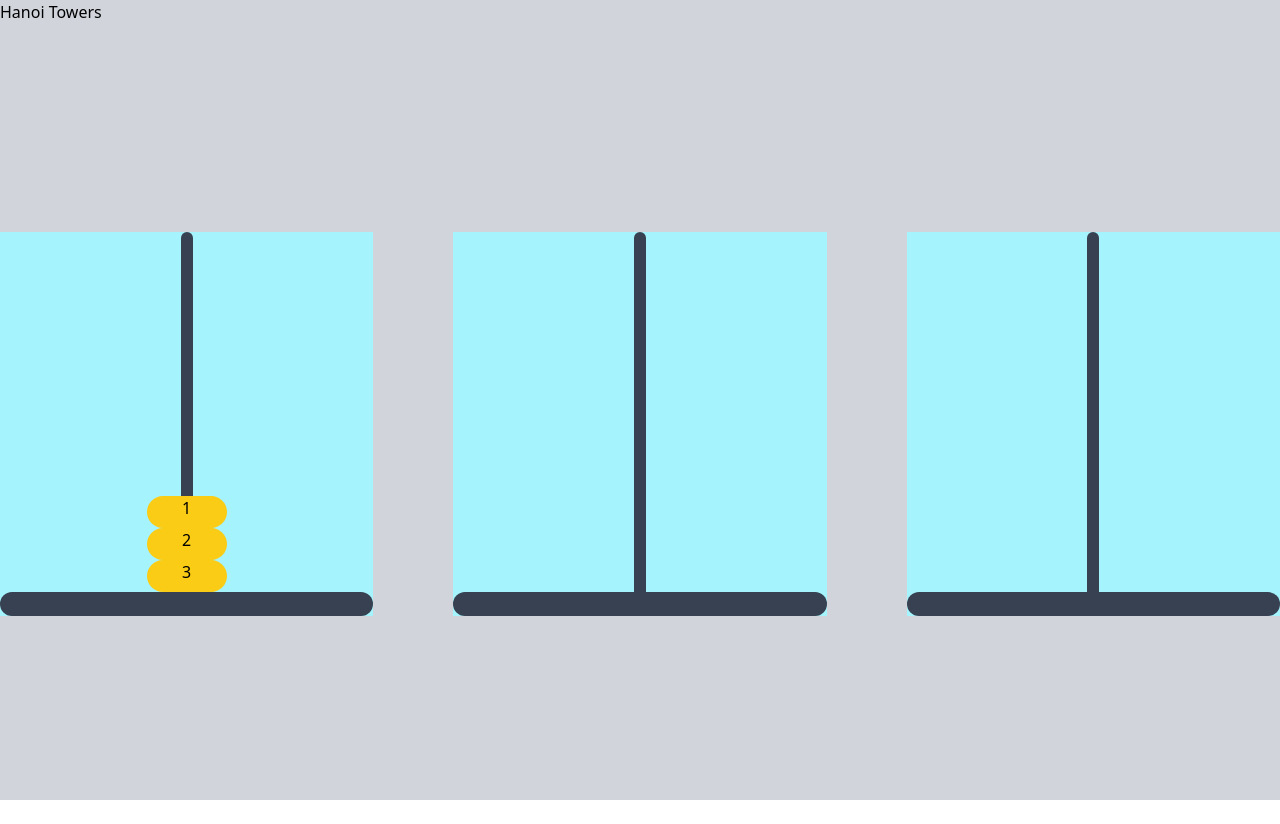
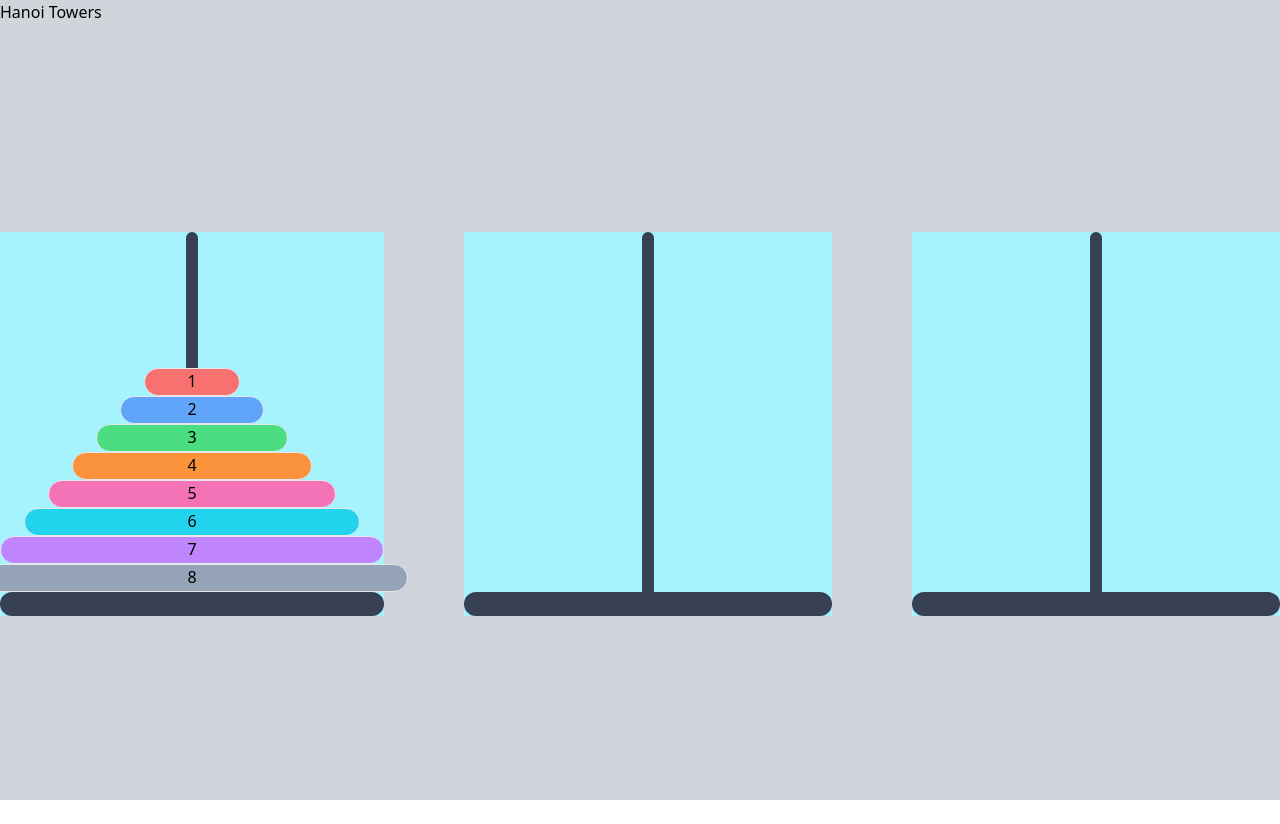
Before and after one commit to fred-lab/hanoi-tower, a React (Vite) app: page / in a window 1280 px wide. Built offline with nearby package versions, Linux system fonts and the light colour scheme.

Commit message:
Add some style

```diff
--- a/src/components/Desk.tsx
+++ b/src/components/Desk.tsx
@@ -7,7 +7,7 @@ const Desk = ({ towers = 3 }) => {
   const { board } = useBoard();
 
   return (
-    <section className='h-full w-full flex justify-center items-center gap-20'>
+    <section className='h-full w-full flex justify-around items-center gap-20'>
       {board.map((_, index: number) => (
         <Tower position={index} key={index} />
       ))}
--- a/src/components/Disc.tsx
+++ b/src/components/Disc.tsx
@@ -6,6 +6,17 @@ export interface IDisc {
 }
 
 const Disc = ({ value, position, isSelectable }: IDisc) => {
+  const colors = [
+    "bg-red-400",
+    "bg-blue-400",
+    "bg-green-400",
+    "bg-orange-400",
+    "bg-pink-400",
+    "bg-cyan-400",
+    "bg-purple-400",
+    "bg-slate-400",
+  ];
+
   const onDragStart = (e: DragEvent<HTMLDivElement>) => {
     // Pass the current tower and the value to the Drag Event
     e.dataTransfer?.setData("value", value.toString());
@@ -16,7 +27,11 @@ const Disc = ({ value, position, isSelectable }: IDisc) => {
     <div
       draggable={isSelectable}
       onDragStart={onDragStart}
-      className={`h-8 w-20 bg-yellow-400 rounded-3xl flex justify-center align-middle z-10 ${
+      style={{
+        width: `${(value + 1) * 3}rem`,
+        pointerEvents: isSelectable ? "auto" : "none",
+      }}
+      className={`h-7 ${colors[value - 1]} border border-gray-200 rounded-3xl flex justify-center align-middle z-10 ${
         isSelectable && "cursor-pointer"
       }`}
     >
--- a/src/context/BoardContext.tsx
+++ b/src/context/BoardContext.tsx
@@ -2,7 +2,7 @@ import { Context, createContext, PropsWithChildren, useContext, useMemo, useStat
 
 export type Tower = number[];
 
-const initialState: Tower[] = [[1, 2, 3], [], []];
+const initialState: Tower[] = [[1, 2, 3, 4, 5, 6, 7, 8], [], []];
 
 export interface BoardContext {
   board: Tower[];
```
